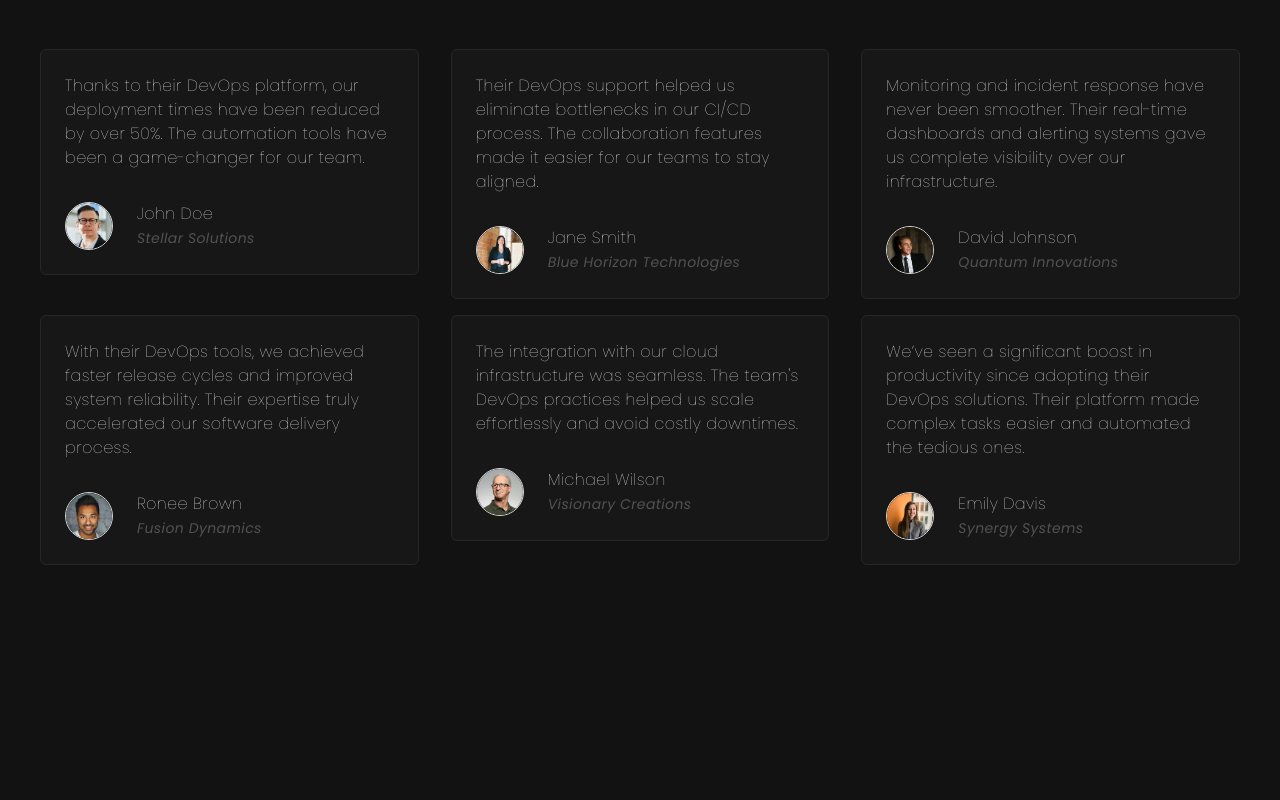
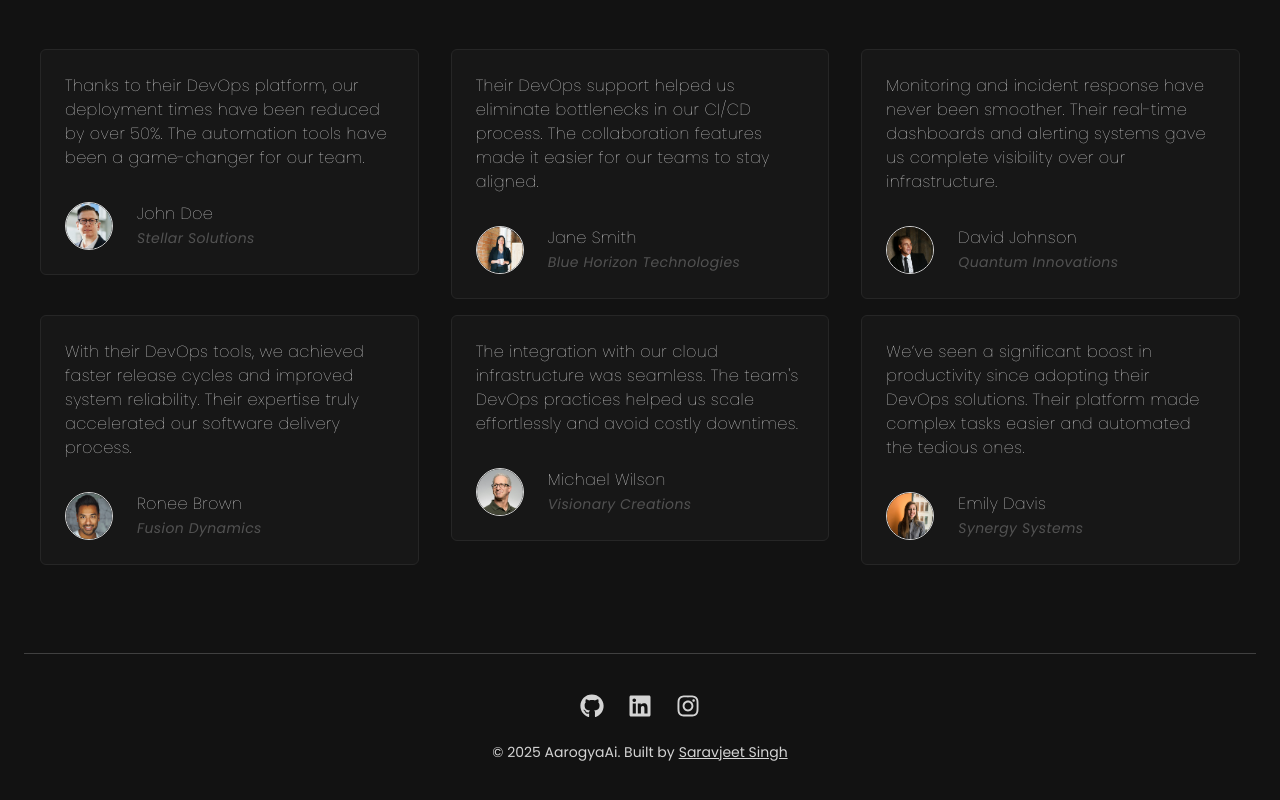
Before and after one commit to Saravjeet0806/devops_landing_saas, a React (Vite) app: page / in a window 1280 px wide. Shown: the part 3376-4176 px from the top of the page. Before the commit the page ends 3949 px from the top, so only its background shows below. Built offline with nearby package versions, Linux system fonts and the light colour scheme.

Commit message:
footer done

```diff
--- a/package.json
+++ b/package.json
@@ -14,6 +14,7 @@
     "lucide-react": "^0.517.0",
     "react": "^19.1.0",
     "react-dom": "^19.1.0",
+    "react-icons": "^5.5.0",
     "react-router-dom": "^7.6.2",
     "tailwindcss": "^4.1.10"
   },
--- a/src/App.jsx
+++ b/src/App.jsx
@@ -7,6 +7,7 @@ import Testimonials from './pages/Testimonials'
 import HeroSection from './components/HeroSection'
 import Features from './components/Features'
 import Workflow from './components/Workflow'
+import Footer from './components/Footer'
 const App = () => {
   return (
     <Router>
@@ -20,6 +21,7 @@ const App = () => {
                 <Workflow />
                 <Pricing/>
                 <Testimonials/>
+                <Footer/>
               </>
             }
           />
--- /dev/null
+++ b/src/components/Footer.jsx
@@ -0,0 +1,54 @@
+import React from "react";
+import { FaGithub, FaLinkedin, FaTwitter, FaInstagram } from "react-icons/fa";
+
+const Footer = () => {
+  return (
+    <footer className="mt-20 border-t py-10 border-neutral-700 text-neutral-300">
+      <div className="flex flex-col items-center justify-center space-y-6">
+        {/* Social Media Icons */}
+        <div className="flex space-x-6 text-2xl">
+          <a
+            href="https://github.com/Saravjeet0806"
+            target="_blank"
+            rel="noopener noreferrer"
+            className="hover:text-white"
+          >
+            <FaGithub />
+          </a>
+          <a
+            href="https://www.linkedin.com/in/saravjeetsingh08/"
+            target="_blank"
+            rel="noopener noreferrer"
+            className="hover:text-white"
+          >
+            <FaLinkedin />
+          </a>
+
+          <a
+            href="https://www.instagram.com/saravjeet_rathore/"
+            target="_blank"
+            rel="noopener noreferrer"
+            className="hover:text-white"
+          >
+            <FaInstagram />
+          </a>
+        </div>
+
+        {/* Copyright */}
+        <p className="text-sm text-center">
+          © {new Date().getFullYear()} AarogyaAi. Built  by
+          <a
+            href="https://github.com/Saravjeet0806"
+            target="_blank"
+            rel="noopener noreferrer"
+            className="ml-1 underline hover:text-white"
+          >
+            Saravjeet Singh
+          </a>
+        </p>
+      </div>
+    </footer>
+  );
+};
+
+export default Footer;
```
Also changed, not shown: 1 other file (tests, documents, lock files or other folders).
